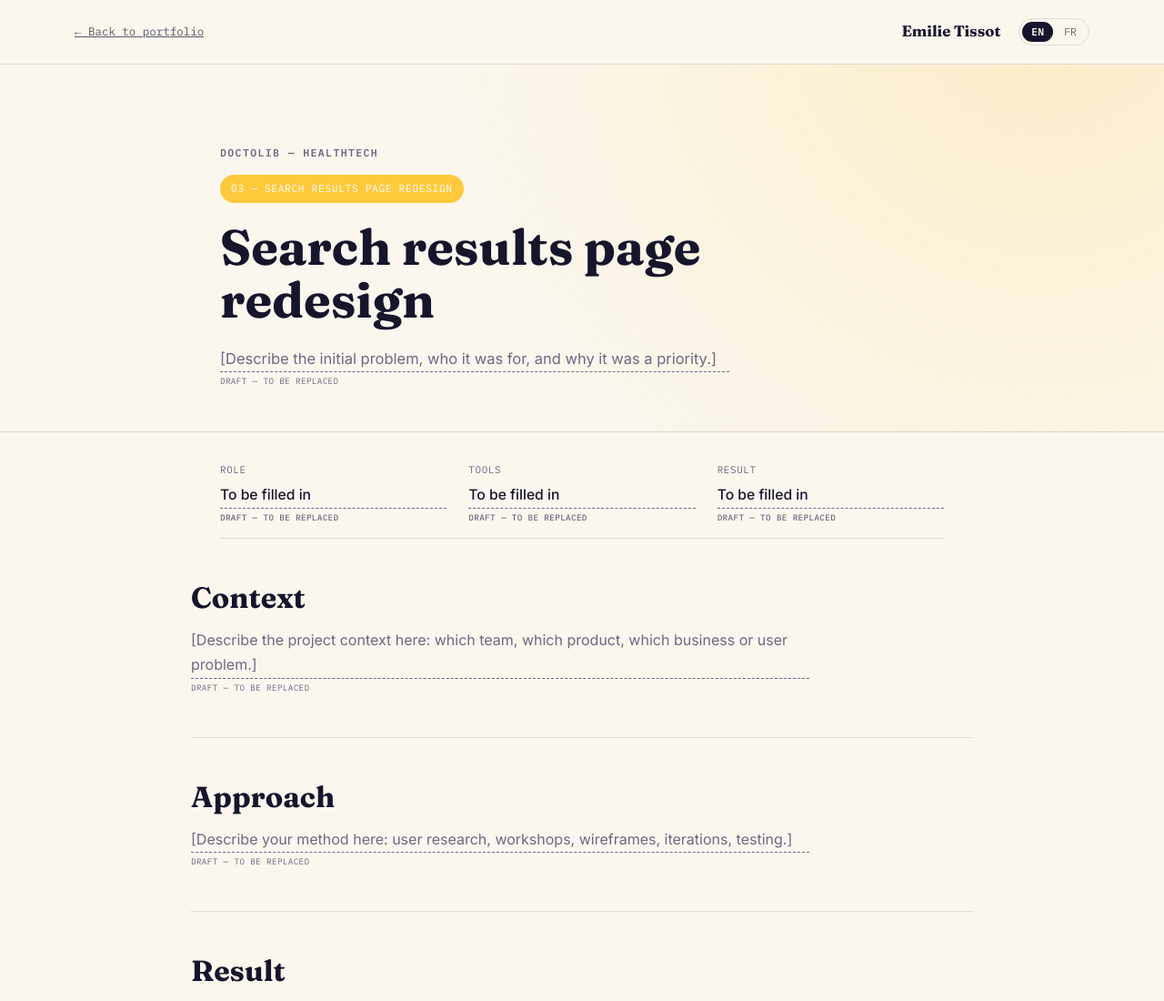
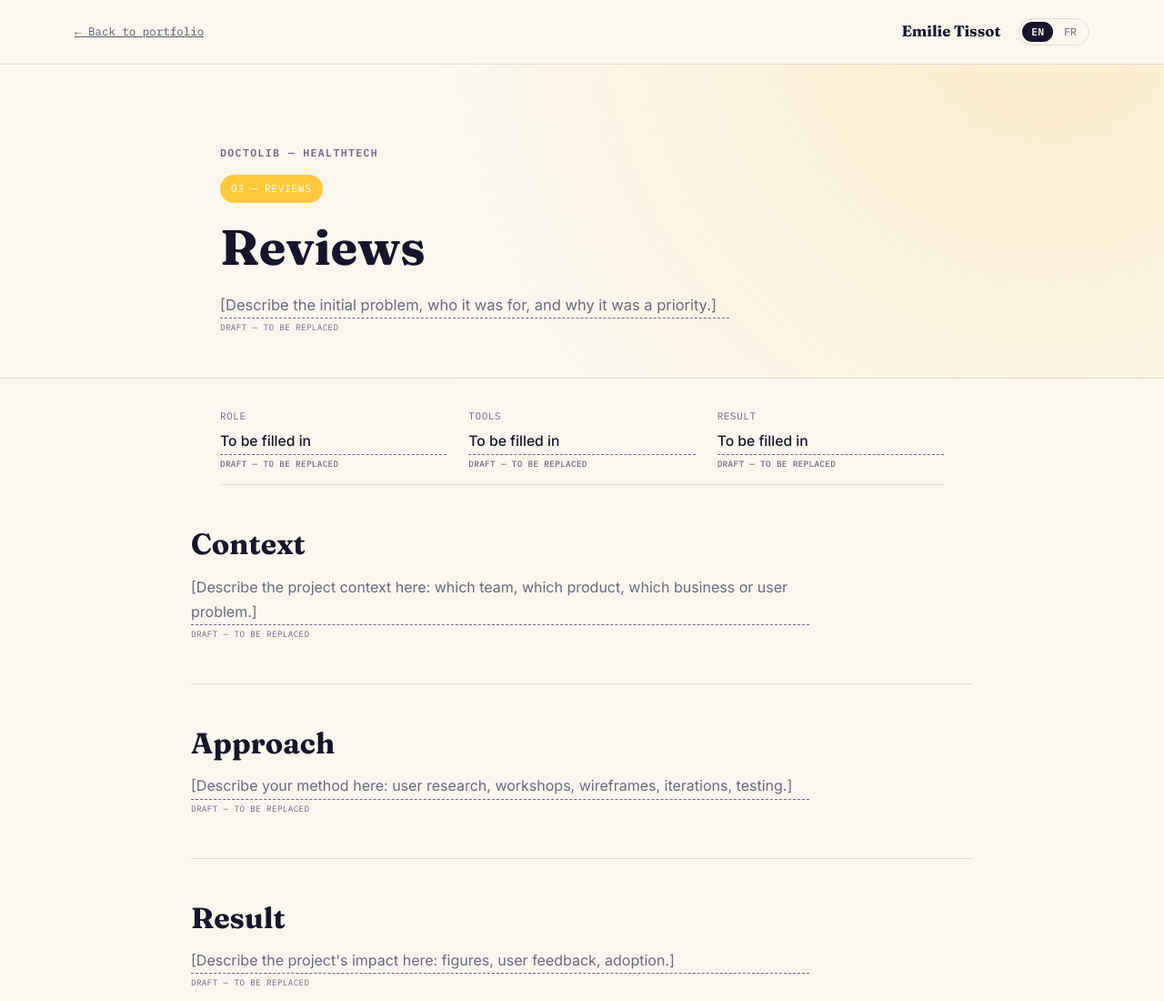
Before and after one commit to emilietissot2601-boop/portfolio, a plain HTML site: page case-search-results.html in a window 1280 px wide. Shown: the top 1100 px of the page at 91% size. Drawn offline with Linux system fonts and the light colour scheme.

Commit message:
Projet 03 renommé Reviews (FR : Avis)
Co-Authored-By: Claude Opus 5.5 <noreply@anthropic.com>
Claude-Session: https://claude.ai/code/session_01BvnjXVJq2tfUDo23mebhbu

```diff
--- a/case-search-results.html
+++ b/case-search-results.html
@@ -3,7 +3,7 @@
 <head>
 <meta charset="UTF-8">
 <meta name="viewport" content="width=device-width, initial-scale=1.0">
-<title>Search results page redesign — Doctolib — Emilie Tissot</title>
+<title>Reviews — Doctolib — Emilie Tissot</title>
 <link rel="preconnect" href="https://fonts.googleapis.com">
 <link rel="preconnect" href="https://fonts.gstatic.com" crossorigin>
 <link href="https://fonts.googleapis.com/css2?family=Fraunces:ital,opsz,wght@0,9..144,500;0,9..144,700;0,9..144,900;1,9..144,600&family=Inter:wght@400;500;600&family=IBM+Plex+Mono:wght@400;500;600&display=swap" rel="stylesheet">
@@ -106,8 +106,8 @@
 <section class="hero">
   <div class="wrap">
     <p class="eyebrow" style="margin-bottom:14px;">Doctolib — Healthtech</p>
-    <span class="tag">03 — Search results page redesign</span>
-    <h1>Search results page redesign</h1>
+    <span class="tag">03 — Reviews</span>
+    <h1>Reviews</h1>
     <p class="lead tbd">[Describe the initial problem, who it was for, and why it was a priority.]</p>
   </div>
 </section>
```
Also changed, not shown: fr/case-search-results.html (+3 -3 lines), fr/index.html (+1 -1 lines), index.html (+1 -1 lines).
